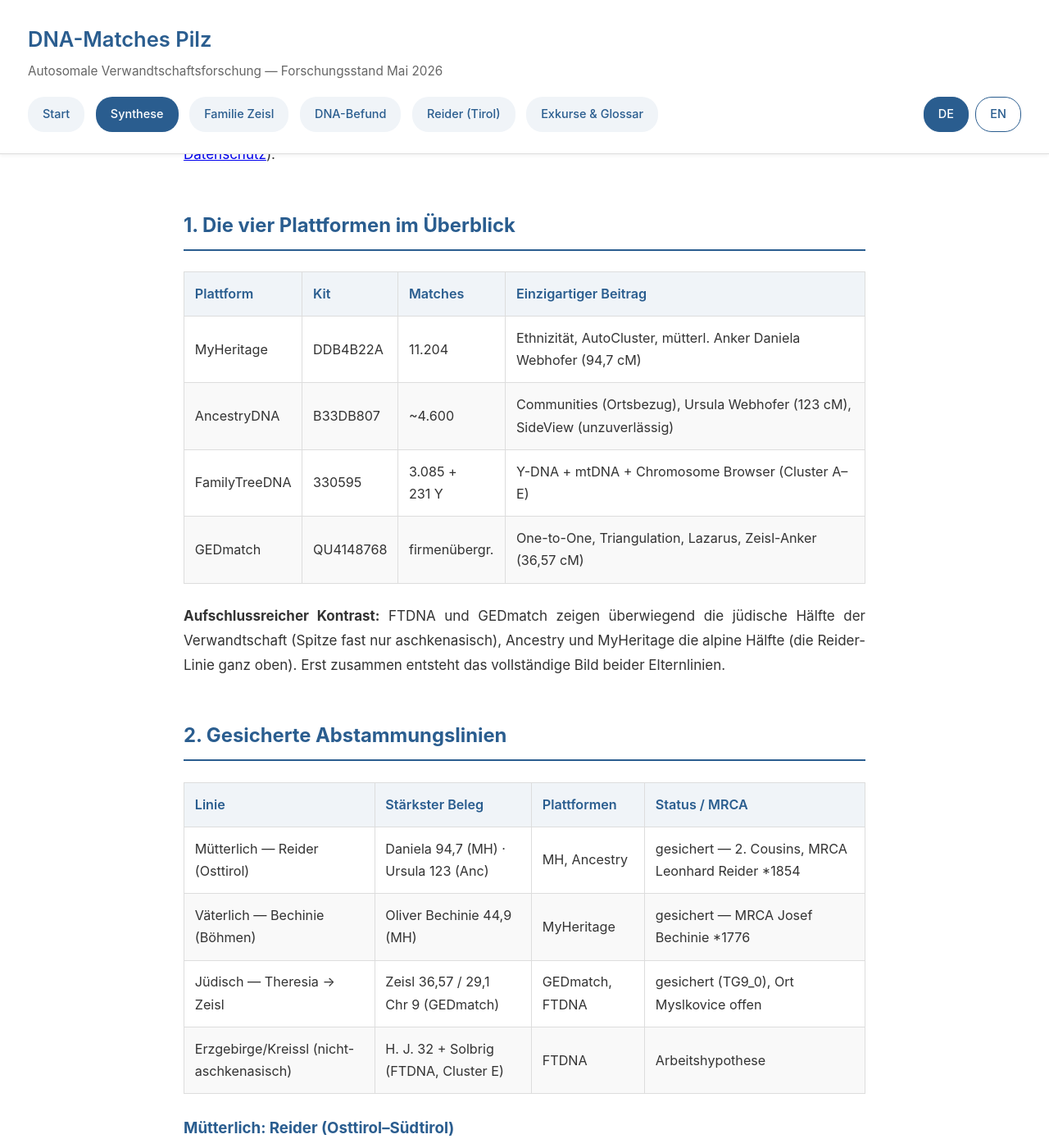
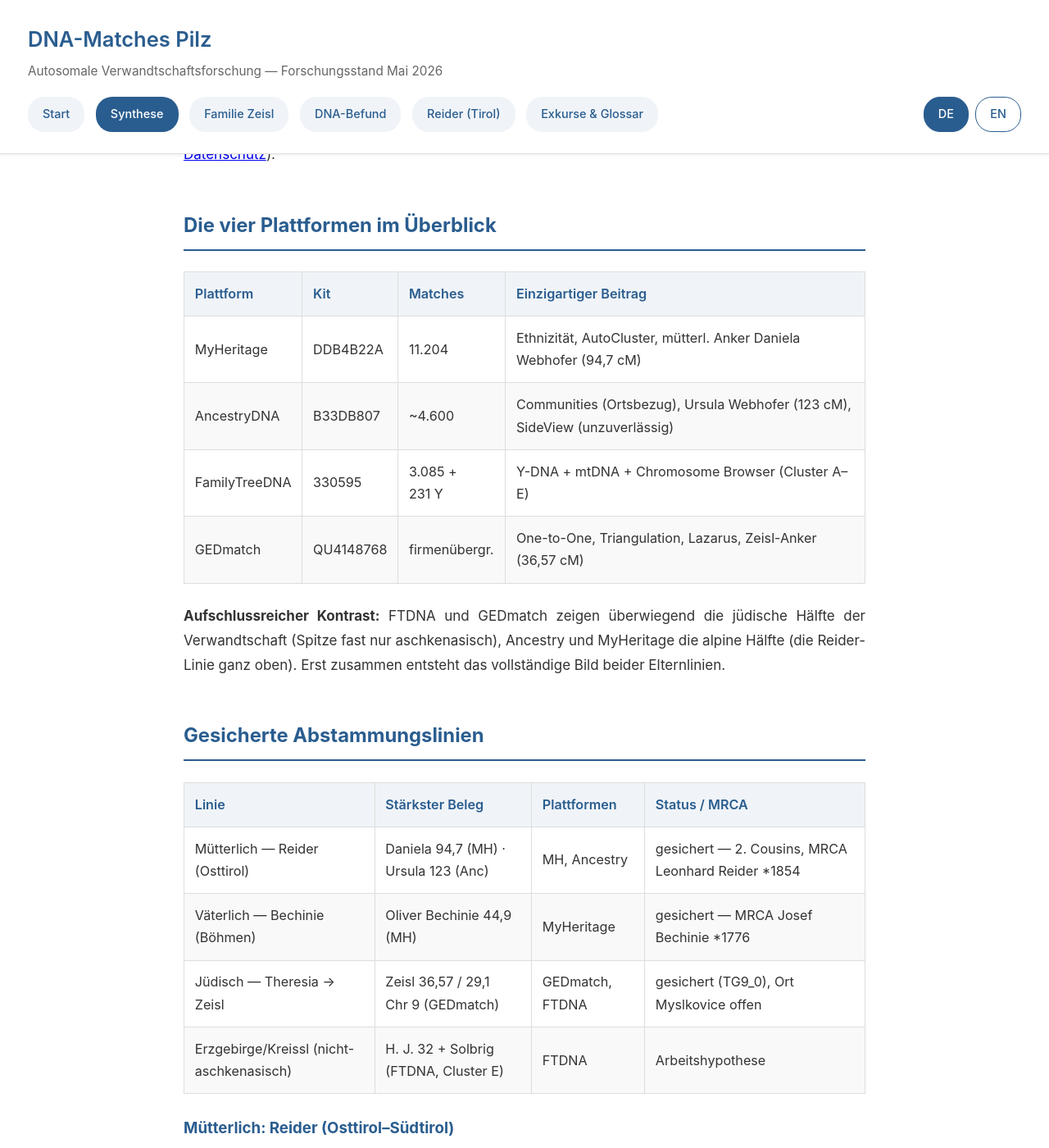
Before and after one commit to pilzchronik/dna-matches, a Jekyll site: the page built from synthese.html, in a window 1280 px wide and 1400 px high, scrolled down 704 px. Shown: the whole window at 82% size. Built offline with Jekyll 4.4.1, drawn with Linux system fonts in a browser that asks for light colours; some of the changed text lies outside the part shown.

Commit message:
synthese-Ueberschriften entnummeriert (eine Buchzaehlung)

```diff
--- a/synthese.html
+++ b/synthese.html
@@ -21,7 +21,7 @@ en_url: /en/synthese.html
         </section>
 
         <section id="plattformen">
-            <h2>1. Die vier Plattformen im Überblick</h2>
+            <h2>Die vier Plattformen im Überblick</h2>
 
             <table>
                 <thead>
@@ -39,7 +39,7 @@ en_url: /en/synthese.html
         </section>
 
         <section id="linien">
-            <h2>2. Gesicherte Abstammungslinien</h2>
+            <h2>Gesicherte Abstammungslinien</h2>
 
             <table>
                 <thead>
```
Also changed, not shown: other parts of synthese.html (+6 -6 lines), en/synthese.html (+8 -8 lines).
